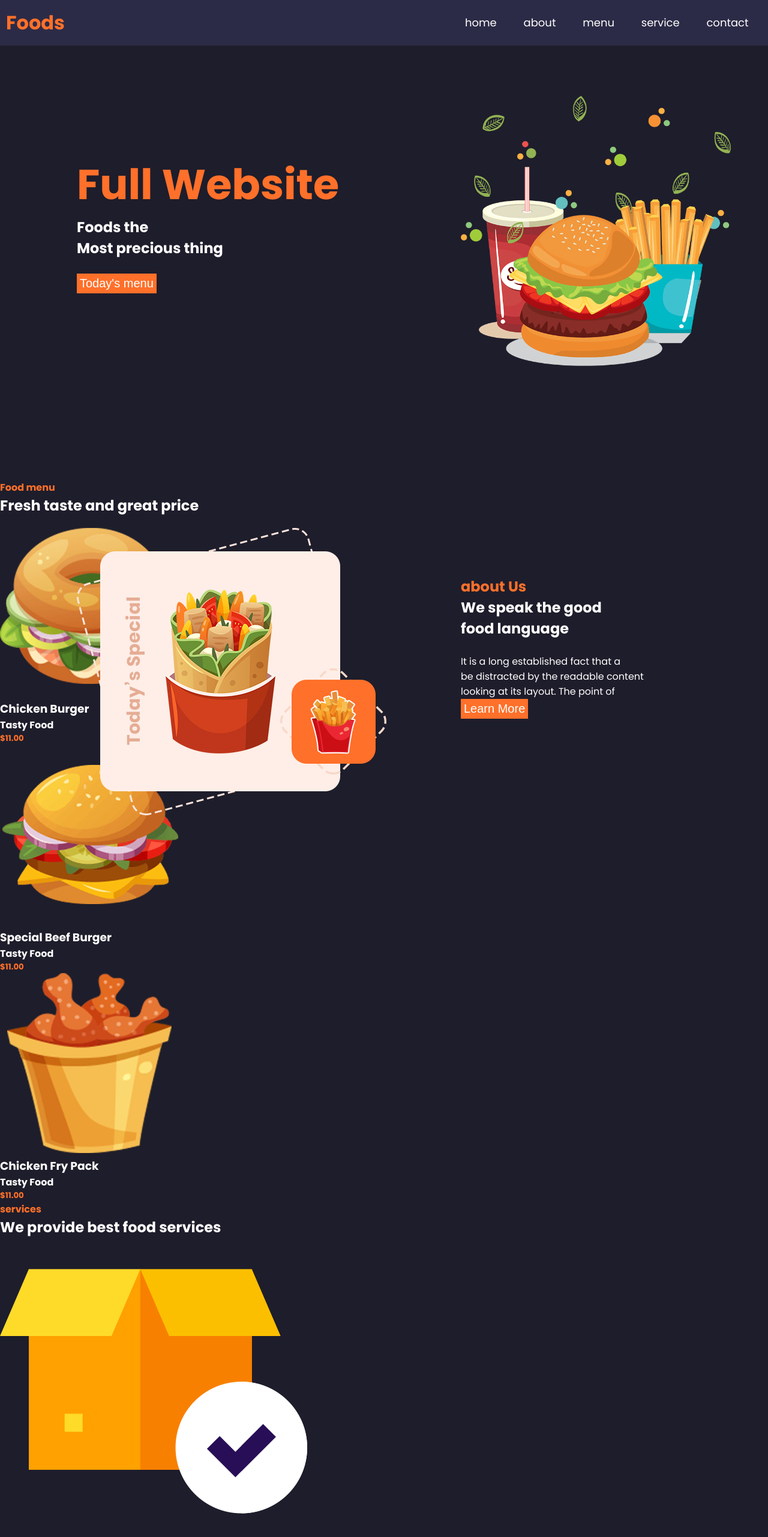
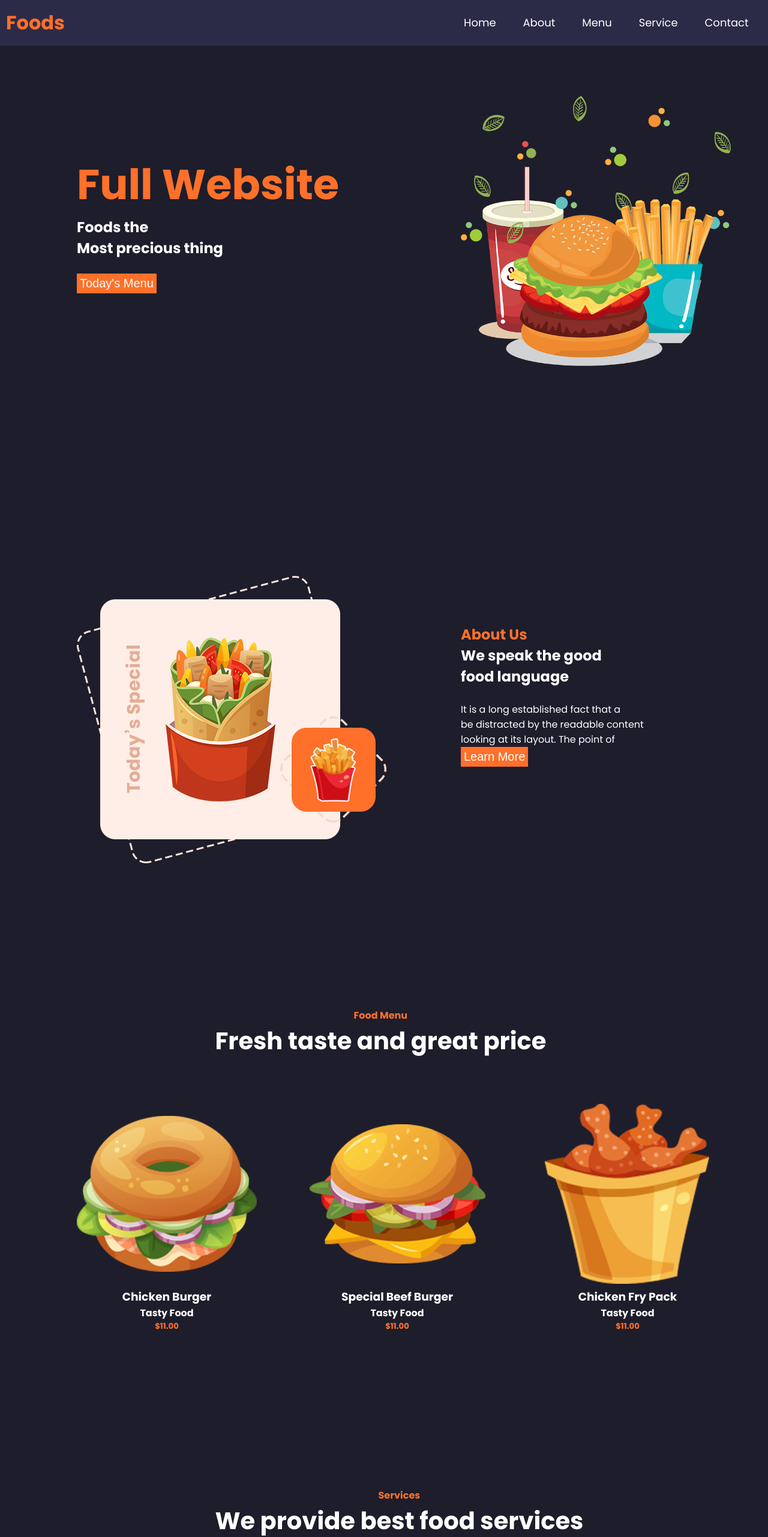
Before and after one commit to juancarlosfc5/Foods, a plain HTML site: page index.html in a window 1280 px wide. Shown: the top 2562 px of the page at 60% size. Drawn offline with nearby package versions, Linux system fonts and the light colour scheme.

Commit message:
feat: :sparkles: V3 - Menu y Service

```diff
--- a/css/style.css
+++ b/css/style.css
@@ -64,13 +64,77 @@ body {
 .imgL{
   position: absolute;
   left: 10%;
-  top: 110%;
+  top: 120%;
 }
 
 .textR{
   position: absolute;
   left: 60%;
-  top: 120%;
+  top: 130%;
+}
+
+.tittlemenu{
+  position: absolute;
+  left: 28%;
+  top: 210%;
+  text-align: center;
+}
+
+.tittlemenu h1 {
+  font-size: 40px;
+}
+
+.menu1{
+  position: absolute;
+  left: 10%;
+  top: 230%;
+  text-align: center;
+}
+
+.menu2{
+  position: absolute;
+  left: 40%;
+  top: 230%;
+  text-align: center;
+}
+
+.menu3{
+  position: absolute;
+  left: 70%;
+  top: 230%;
+  text-align: center;
+}
+
+.titleservice{
+  position: absolute;
+  left: 28%;
+  top: 310%;
+  text-align: center;
+}
+
+.titleservice h1 {
+  font-size: 40px;
+}
+
+.order{
+  position: absolute;
+  left: 10%;
+  top: 330%;
+  text-align: center;
+}
+
+.shipping{
+  position: absolute;
+  left: 40%;
+  top: 330%;
+  text-align: center;
+}
+
+.delivered{
+  position: absolute;
+  left: 70%;
+  top: 330%;
+  text-align: center;
 }
 
 nav {
--- a/index.html
+++ b/index.html
@@ -1,5 +1,6 @@
 <!DOCTYPE html>
 <html lang="en">
+
 <head>
   <meta charset="UTF-8">
   <meta name="viewport" content="width=device-width, initial-scale=1.0">
@@ -10,6 +11,7 @@
   <link rel="stylesheet" href="js/menu.js">
   <title>Foods</title>
 </head>
+
 <body>
   <nav>
     <h2 class="logo">Foods</h2>
@@ -17,82 +19,93 @@
       <i class="fa fa-bars"></i>
     </div>
     <ul class="nav-links">
-      <li class="nav-link"><a href="#home">home</a></li>
-      <li class="nav-link"><a href="#about">about</a></li>
-      <li class="nav-link"><a href="#menu">menu</a></li>
-      <li class="nav-link"><a href="#service">service</a></li>
-      <li class="nav-link"><a href="#contact">contact</a></li>
+      <li class="nav-link"><a href="#Home">Home</a></li>
+      <li class="nav-link"><a href="#About">About</a></li>
+      <li class="nav-link"><a href="#Menu">Menu</a></li>
+      <li class="nav-link"><a href="#Service">Service</a></li>
+      <li class="nav-link"><a href="#Contact">Contact</a></li>
     </ul>
   </nav>
-  <section id="#home" class="section">
+  <section id="Home" class="section">
     <div class="textL">
       <h1 class="title">Full Website</h1>
       <h2>Foods the<br>Most precious thing</h2><br>
-      <button class="button">Today's menu</button>
+      <button class="button">Today's Menu</button>
     </div>
     <div class="imgR">
-      <img src="images/home.png" alt="home" height="450px">
+      <img src="images/home.png" alt="Home" height="450px">
     </div>
   </section>
-  <section id="#about">
+  <section id="About">
     <div class="imgL">
-      <img src="images/about.png" alt="about">
+      <img src="images/about.png" alt="About">
     </div>
     <div class="textR">
-      <h1 class="logo">about Us</h1>
+      <h1 class="logo">About Us</h1>
       <h2>We speak the good<br>food language</h2><br>
-      <p>It is a long established fact that a<br>be distracted by the readable content<br>looking at its layout. The point of</p>
+      <p>It is a long established fact that a<br>be distracted by the readable content<br>looking at its layout. The
+        point of</p>
       <button class="button">Learn More</button>
     </div>
   </section>
-  <section id="menu">
-    <div>
-      <h4 class="logo">Food menu</h4>
+  <section id="Menu" class="section">
+    <div class="tittlemenu">
+      <h4 class="logo">Food Menu</h4>
       <h1>Fresh taste and great price</h1>
+    </div>
+    <div class="menu1">
       <img src="images/food1.png" alt="">
-    </div>
-    <div>
       <h3>Chicken Burger</h3>
       <h4>Tasty Food</h4>
       <h5 class="logo">$11.00</h5>
+    </div>
+    <div class="menu2">
       <img src="images/food2.png" alt="">
-    </div>
-    <div>
       <h3>Special Beef Burger</h3>
       <h4>Tasty Food</h4>
       <h5 class="logo">$11.00</h5>
+    </div>
+    <div class="menu3">
       <img src="images/food3.png" alt="">
-    </div>
       <h3>Chicken Fry Pack</h3>
       <h4>Tasty Food</h4>
       <h5 class="logo">$11.00</h5>
+    </div>
   </section>
-  <section id="service">
-    <h4 class="logo">services</h4>
+  <section id="Service" class="section">
+    <div class="titleservice">
+      <h4 class="logo">Services</h4>
       <h1>We provide best food services</h1>
-    <img src="images/s1.png" alt="">
+    </div>
+    <div class="order">
+      <img src="images/s1.png" alt="" height="200px">
       <h4 class="logo">Order</h4>
       <p>It is a long established<br>be distracted by the readable<br>looking at its layout.</p>
-    <img src="images/s2.png" alt="">
+    </div>
+    <div class="shipping">
+      <img src="images/s2.png" alt="" height="200px">
       <h4 class="logo">Shipping</h4>
       <p>It is a long established<br>be distracted by the readable<br>looking at its layout.</p>
-    <img src="images/s3.png" alt="">
+    </div>
+    <div class="delivered">
+      <img src="images/s3.png" alt="" height="200px">
       <h4 class="logo">Delivered</h4>
       <p>It is a long established<br>be distracted by the readable<br>looking at its layout.</p>
+    </div>
   </section>
-  <section id="contact">
+  <!-- <section id="Contact" class="section">
     <h1>We make quality food<br>Everyday</h1><br>
     <p>It is a long established fact that a <br>be distracted by the readable content<br>looking at its layout. The point of</p>
     <button class="button">Learn More</button>
   </section>
   <footer>
-    <h3>menu Links</h3>
+    <h3>Menu Links</h3>
       <ul>
-        <li><a href="#home">home</a></li>
-        <li><a href="#about">about</a></li>
-        <li><a href="#menu">menu</a></li>
-        <li><a href="#service">service</a></li>
-        <li><a href="#contact">contact</a></li>
+        <li><a href="#Home">Home</a></li>
+        <li><a href="#About">About</a></li>
+        <li><a href="#Menu">Menu</a></li>
+        <li><a href="#Service">Service</a></li>
+        <li><a href="#Contact">Contact</a></li>
       </ul>
     <h3>Our Servive</h3>
         <ul>Web Design</ul>
@@ -101,16 +114,17 @@
         <ul>Product Management</ul>
         <ul>Graphic Design</ul>
     <h3>Information</h3>
-        <ul>about Us</ul>
+        <ul>About Us</ul>
         <ul>Delivery Information</ul>
         <ul>Privacy Policy</ul>
         <ul>Terms & Conditions</ul>
-    <h3>contact us</h3>
+    <h3>Contact us</h3>
     <img src="images/IG.png" alt="">
     <img src="images/FB.png" alt="">
     <img src="images/WA.png" alt="">
     <img src="images/TT.png" alt="">
-  </footer>
+  </footer> -->
   <script src="js/menu.js"></script>
 </body>
+
 </html>
```
Lines whose indentation alone changed are shown as unchanged.
